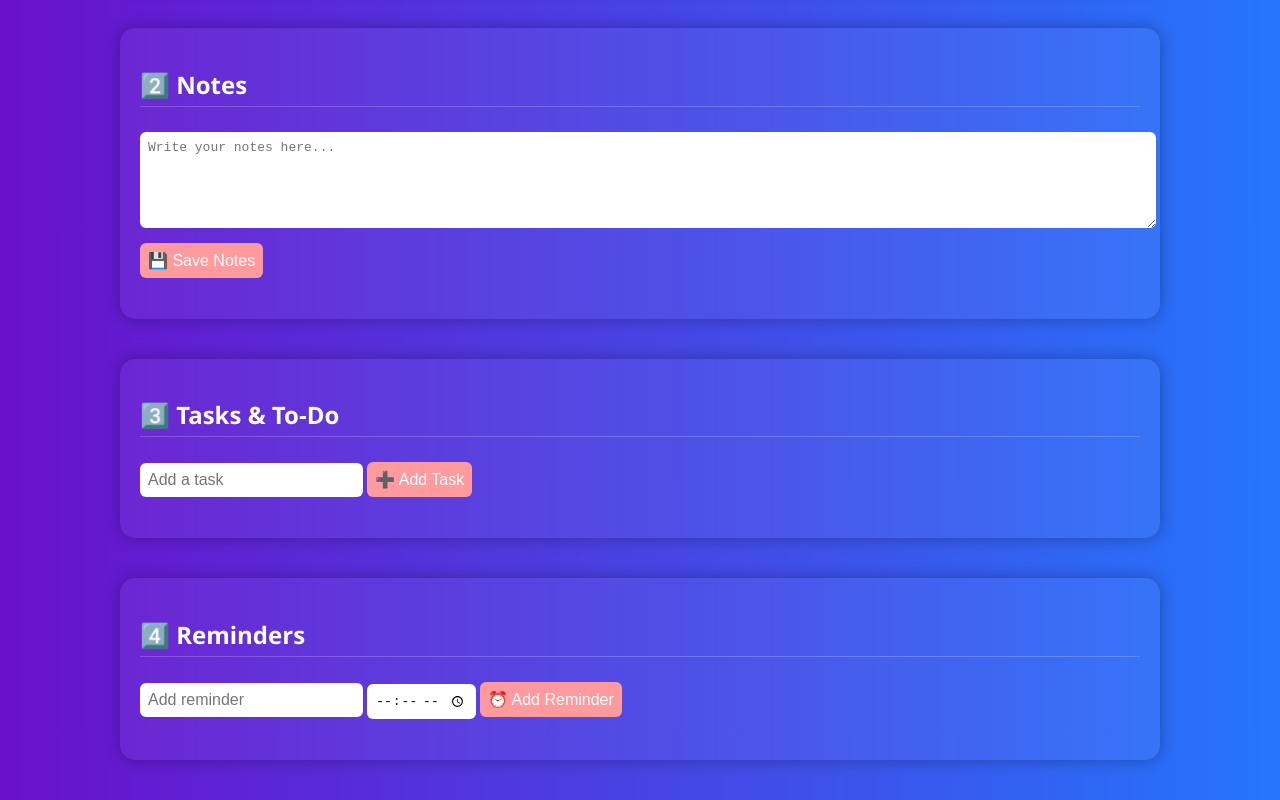
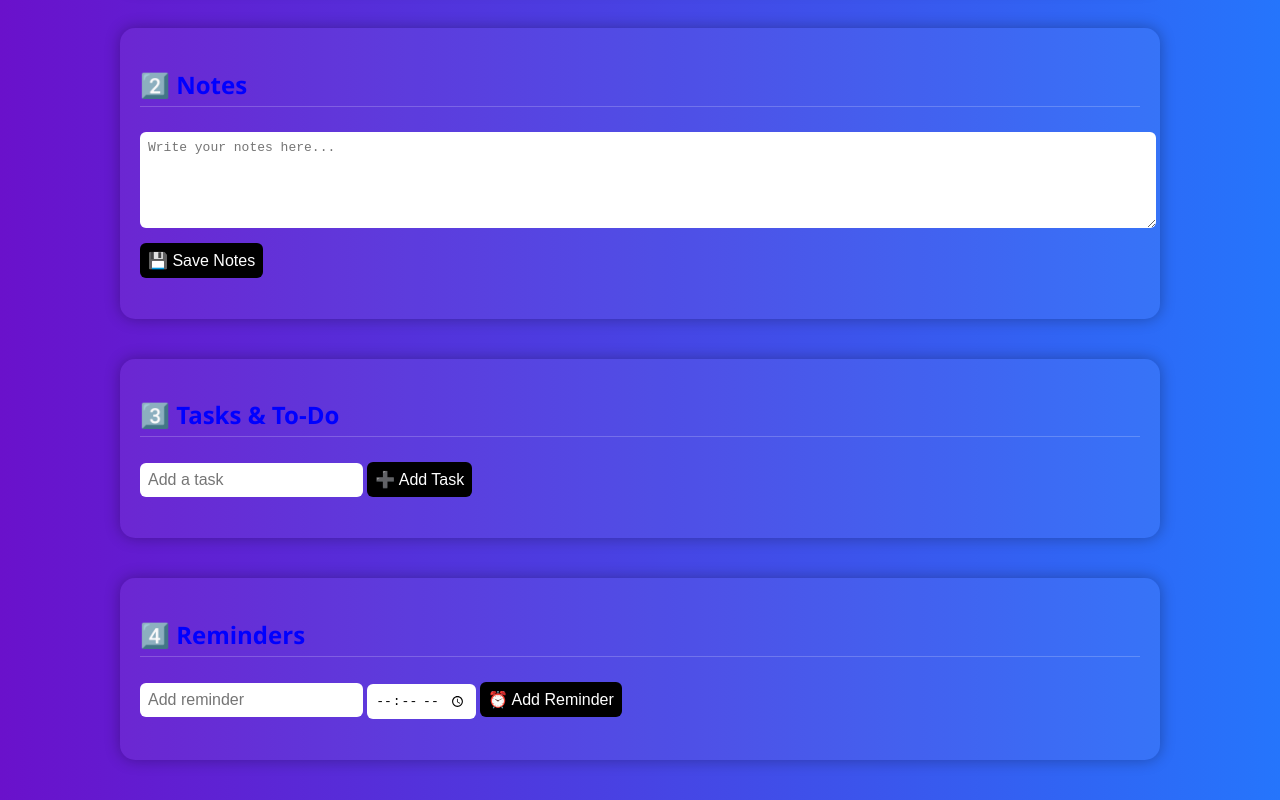
Before and after one commit to huzeydev/Study-organizer, a plain HTML site: page index.html in a window 1280 px wide. Shown: the part 791-1591 px from the top of the page. Drawn offline with Linux system fonts and the light colour scheme.

Commit message:
Update index.html

```diff
--- a/index.html
+++ b/index.html
@@ -8,7 +8,7 @@
   body {
     font-family: 'Segoe UI', Tahoma, Geneva, Verdana, sans-serif;
     background: linear-gradient(to right, #6a11cb, #2575fc);
-    color: #fff;
+    color: blue;
     margin: 0;
     padding: 0;
   }
@@ -61,7 +61,7 @@
     font-size: 1em;
   }
   button {
-    background-color: #ff9a9e;
+    background-color: black;
     color: #fff;
     cursor: pointer;
     transition: 0.3s;
```
